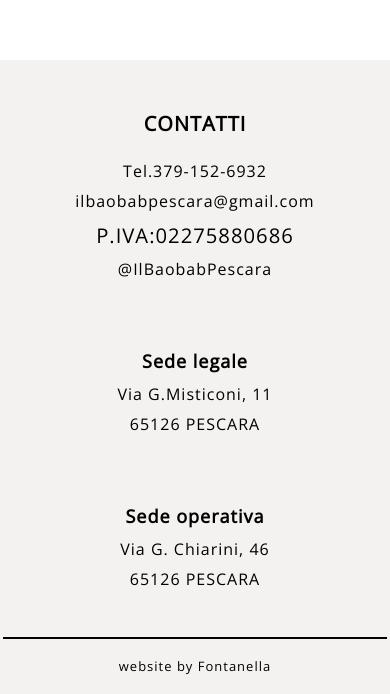
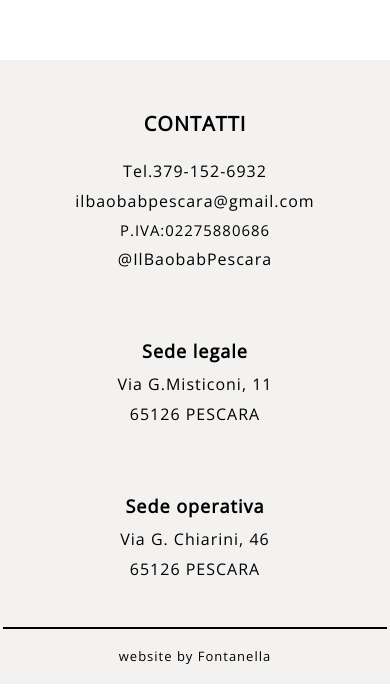
Before and after one commit to f-ontanella/ilBaobab, a plain HTML site: page index.html in a window 390 px wide. Shown: the part 2286-2980 px from the top of the page. Drawn offline with nearby package versions, Linux system fonts and the light colour scheme.

Commit message:
modify p-iva to fit footer style

```diff
--- a/news/news.css
+++ b/news/news.css
@@ -338,6 +338,12 @@ hr {
     margin: 0;
     padding: 0;
   }
+  .p-iva {
+    color: black;
+    text-decoration: none !important;
+    font-size: 14.9px;
+    font-family: "Open Sans", sans-serif;
+  }
 }
 @media (max-width: 320px) {
   footer p {
--- a/servizi/servizi.css
+++ b/servizi/servizi.css
@@ -344,6 +344,12 @@ hr {
     margin: 0;
     padding: 0;
   }
+  .p-iva {
+    color: black;
+    text-decoration: none !important;
+    font-size: 14.9px;
+    font-family: "Open Sans", sans-serif;
+  }
 }
 @media (max-width: 320px) {
   footer p {
--- a/style.css
+++ b/style.css
@@ -408,14 +408,6 @@ hr {
 .made-by p {
   font-size: 13px;
 }
-.p-iva {
-  color: inherit !important;
-  text-decoration: none !important;
-  font-size: inherit !important;
-  font-family: inherit !important;
-  font-weight: inherit !important;
-  line-height: inherit !important;
-}
 @media (max-width: 450px) {
   .rows {
     display: flex;
@@ -429,6 +421,12 @@ hr {
     margin: 0;
     padding: 0;
   }
+  .p-iva {
+    color: black;
+    text-decoration: none !important;
+    font-size: 14.9px;
+    font-family: "Open Sans", sans-serif;
+  }
 }
 @media (max-width: 320px) {
   footer p {
```
Also changed, not shown: news/news.html (+1 -1 lines), servizi/servizi.html (+1 -3 lines).
